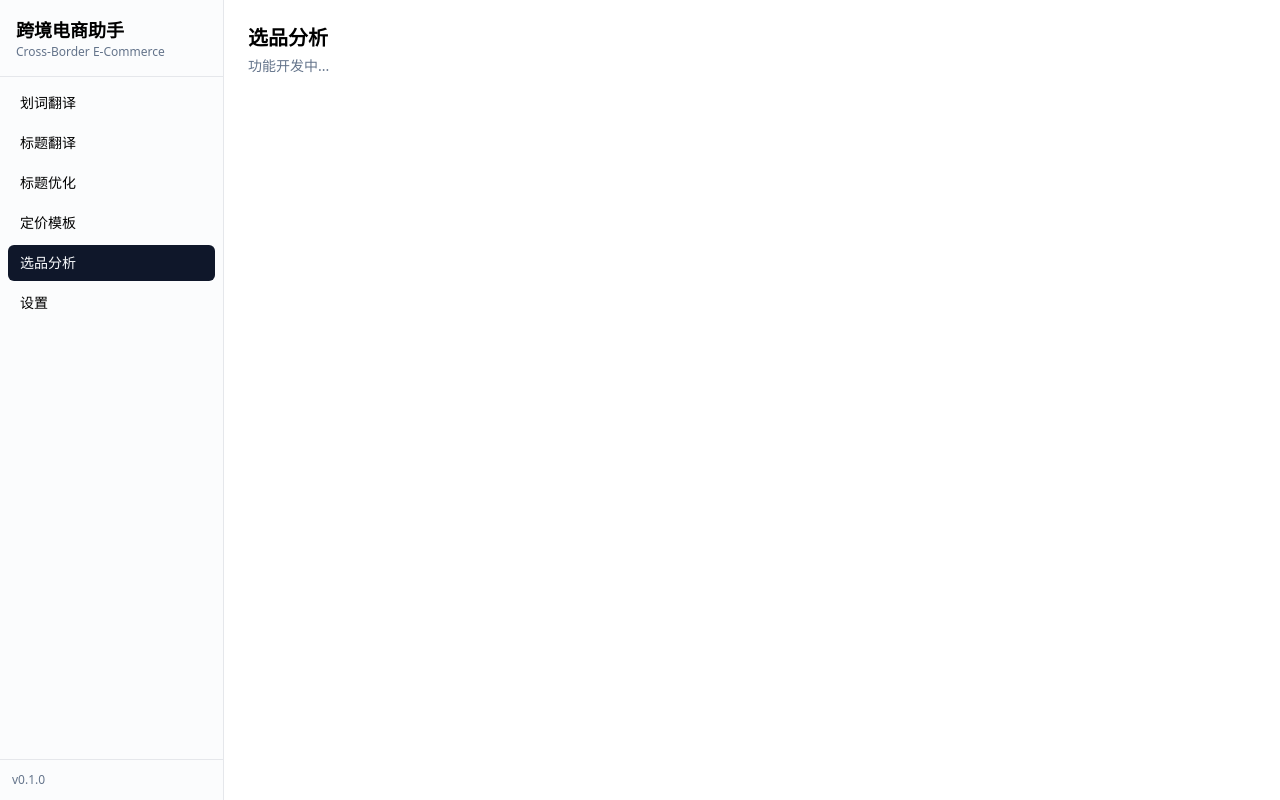
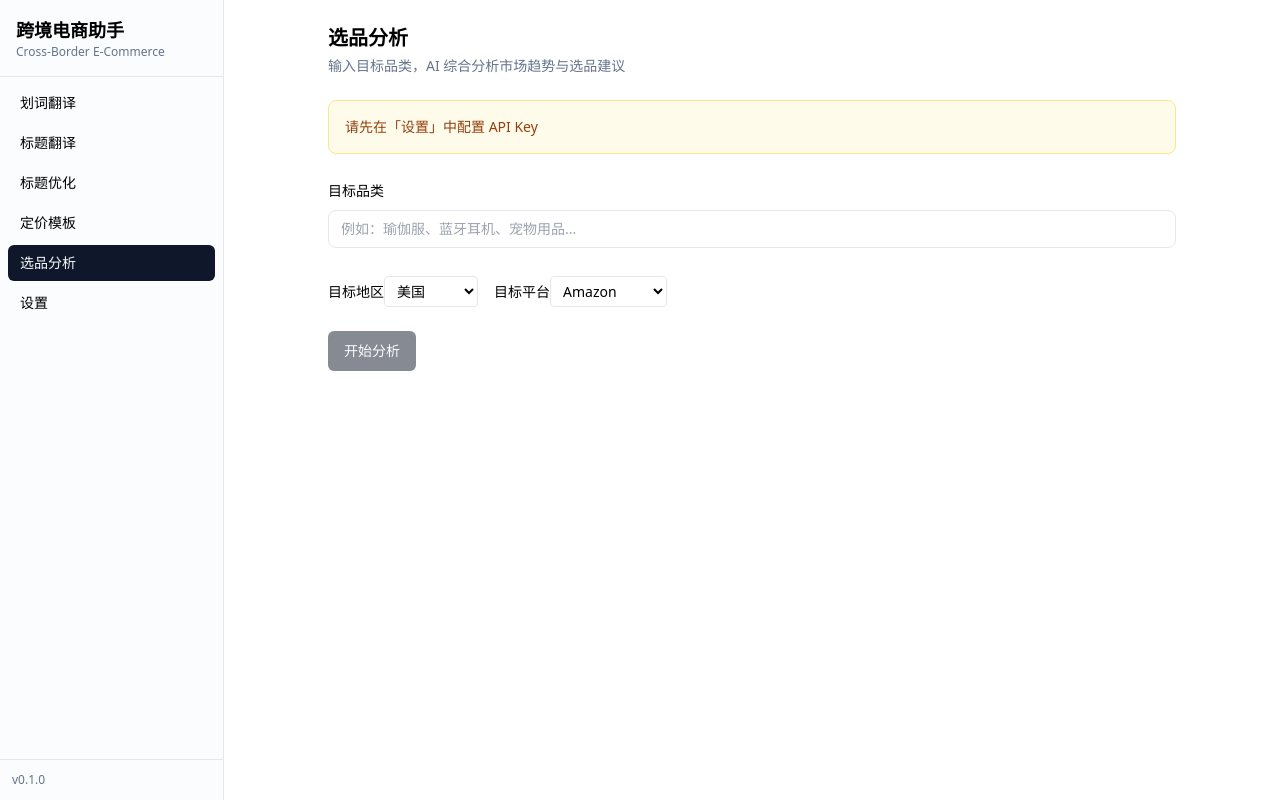
Before and after one commit to ZHamLiam/cc_ds_kj, a React (Vite) app: page / in a window 1280 px wide. Both pictures are taken after a click on the button "选品分析". Built offline with nearby package versions, Linux system fonts and the light colour scheme; the HTML template or start-up script is replaced by a standard one.

Commit message:
feat: add product analysis with AI market research

```diff
--- a/src/components/layout/AppLayout.tsx
+++ b/src/components/layout/AppLayout.tsx
@@ -4,6 +4,7 @@ import { TranslatePopupPage } from "../../features/translate-popup/TranslatePopu
 import { TitleTranslatePage } from "../../features/title-translate/TitleTranslatePage";
 import { TitleOptimizePage } from "../../features/title-optimize/TitleOptimizePage";
 import { PricingPage } from "../../features/pricing/PricingPage";
+import { ProductAnalysisPage } from "../../features/product-analysis/ProductAnalysisPage";
 
 function PlaceholderPage({ title }: { title: string }) {
   return (
@@ -28,7 +29,7 @@ export function AppLayout() {
       case "pricing":
         return <PricingPage />;
       case "product-analysis":
-        return <PlaceholderPage title="选品分析" />;
+        return <ProductAnalysisPage />;
       case "settings":
         return <PlaceholderPage title="设置" />;
       default:
--- /dev/null
+++ b/src/features/product-analysis/ProductAnalysisPage.tsx
@@ -0,0 +1,147 @@
+import { useState, useCallback } from "react";
+import { Button } from "../../components/ui/button";
+import { useLLM } from "../../hooks/useLLM";
+import { buildProductAnalysisPrompt } from "../../services/prompts/product-analysis";
+import { useTranslateStore } from "../../stores/translate";
+import { REGIONS, PLATFORMS } from "../../types";
+
+interface AnalysisResult {
+  trend: string;
+  demandScore: number;
+  suggestions: string[];
+  keywords: string[];
+}
+
+export function ProductAnalysisPage() {
+  const { llmConfig } = useTranslateStore();
+  const { streamChat } = useLLM();
+
+  const [category, setCategory] = useState("");
+  const [region, setRegion] = useState("us");
+  const [platform, setPlatform] = useState("Amazon");
+  const [isLoading, setIsLoading] = useState(false);
+  const [result, setResult] = useState<AnalysisResult | null>(null);
+  const [error, setError] = useState<string | null>(null);
+
+  const handleAnalyze = useCallback(async () => {
+    if (!category.trim() || !llmConfig) return;
+    setIsLoading(true);
+    setError(null);
+
+    try {
+      const { system, user } = buildProductAnalysisPrompt(category, region, platform);
+      let fullText = "";
+      for await (const chunk of streamChat(system, user, llmConfig)) {
+        if (chunk.content) fullText += chunk.content;
+      }
+      const jsonMatch = fullText.match(/\{[\s\S]*\}/);
+      if (jsonMatch) {
+        setResult(JSON.parse(jsonMatch[0]));
+      } else {
+        setResult({
+          trend: fullText,
+          demandScore: 0,
+          suggestions: [],
+          keywords: [],
+        });
+      }
+    } catch (e: any) {
+      setError(e.message || "分析失败");
+    } finally {
+      setIsLoading(false);
+    }
+  }, [category, region, platform, llmConfig, streamChat]);
+
+  return (
+    <div className="p-6 max-w-4xl mx-auto space-y-6">
+      <div>
+        <h2 className="text-xl font-semibold">选品分析</h2>
+        <p className="text-sm text-muted-foreground mt-1">
+          输入目标品类，AI 综合分析市场趋势与选品建议
+        </p>
+      </div>
+
+      {!llmConfig && (
+        <div className="border border-amber-200 bg-amber-50 rounded-lg p-4 text-sm text-amber-800">
+          请先在「设置」中配置 API Key
+        </div>
+      )}
+
+      <div className="space-y-2">
+        <label className="text-sm font-medium">目标品类</label>
+        <input
+          value={category}
+          onChange={(e) => setCategory(e.target.value)}
+          placeholder="例如：瑜伽服、蓝牙耳机、宠物用品..."
+          className="w-full border rounded-lg px-3 py-2 text-sm focus:outline-none focus:ring-2 focus:ring-primary/20 bg-background"
+        />
+      </div>
+
+      <div className="flex gap-4">
+        <div className="space-y-1">
+          <label className="text-sm font-medium">目标地区</label>
+          <select value={region} onChange={(e) => setRegion(e.target.value)} className="text-sm border rounded px-2 py-1 bg-background">
+            {REGIONS.map((r) => <option key={r.code} value={r.code}>{r.name}</option>)}
+          </select>
+        </div>
+        <div className="space-y-1">
+          <label className="text-sm font-medium">目标平台</label>
+          <select value={platform} onChange={(e) => setPlatform(e.target.value)} className="text-sm border rounded px-2 py-1 bg-background">
+            {PLATFORMS.map((p) => <option key={p} value={p}>{p}</option>)}
+          </select>
+        </div>
+      </div>
+
+      <Button onClick={handleAnalyze} disabled={!category.trim() || !llmConfig || isLoading}>
+        {isLoading ? "分析中..." : "开始分析"}
+      </Button>
+
+      {error && <div className="text-sm text-destructive">{error}</div>}
+
+      {result && (
+        <div className="space-y-4">
+          <div className="border rounded-lg p-4">
+            <h3 className="font-medium text-sm mb-2">市场趋势</h3>
+            <p className="text-sm text-muted-foreground">{result.trend}</p>
+          </div>
+
+          <div className="border rounded-lg p-4">
+            <h3 className="font-medium text-sm mb-2">需求热度</h3>
+            <div className="flex items-center gap-2">
+              <div className="text-2xl font-bold">
+                {result.demandScore}
+                <span className="text-sm text-muted-foreground">/10</span>
+              </div>
+              <div className="flex-1 h-3 bg-muted rounded-full overflow-hidden">
+                <div
+                  className="h-full bg-primary rounded-full"
+                  style={{ width: `${result.demandScore * 10}%` }}
+                />
+              </div>
+            </div>
+          </div>
+
+          <div className="border rounded-lg p-4">
+            <h3 className="font-medium text-sm mb-2">选品建议</h3>
+            <ul className="list-disc list-inside space-y-1">
+              {result.suggestions.map((s, i) => (
+                <li key={i} className="text-sm text-muted-foreground">{s}</li>
+              ))}
+            </ul>
+          </div>
+
+          <div className="border rounded-lg p-4">
+            <h3 className="font-medium text-sm mb-2">推荐关键词</h3>
+            <div className="flex gap-1 flex-wrap">
+              {result.keywords.map((kw) => (
+                <span key={kw} className="text-xs bg-primary/10 text-primary px-2 py-0.5 rounded-full">
+                  {kw}
+                </span>
+              ))}
+            </div>
+          </div>
+        </div>
+      )}
+    </div>
+  );
+}
--- /dev/null
+++ b/src/services/prompts/product-analysis.ts
@@ -0,0 +1,24 @@
+export function buildProductAnalysisPrompt(
+  category: string,
+  region: string,
+  platform: string
+): { system: string; user: string } {
+  return {
+    system: `你是一个专业的跨境电商选品分析师。基于你的训练数据，对以下条件进行选品分析。
+
+分析要求：
+1. 市场趋势：该品类在${region}市场${platform}平台的当前趋势和竞争格局
+2. 需求热度：用1-10评分，说明理由
+3. 选品建议：3-5个具体的产品方向建议
+4. 推荐关键词：5-10个高价值搜索关键词
+
+输出JSON格式：
+{
+  "trend": "市场趋势分析...",
+  "demandScore": 8,
+  "suggestions": ["建议1", "建议2", "建议3"],
+  "keywords": ["关键词1", "关键词2"]
+}`,
+    user: `请分析以下选品条件：\n品类：${category}\n目标市场：${region}\n平台：${platform}`,
+  };
+}
```
